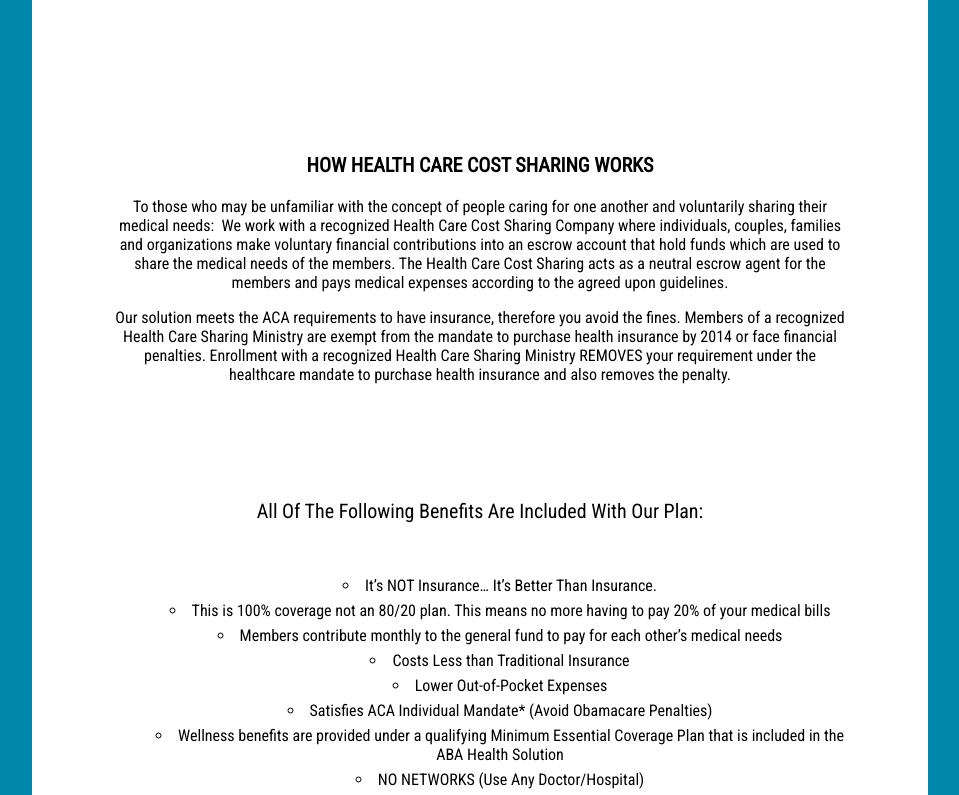
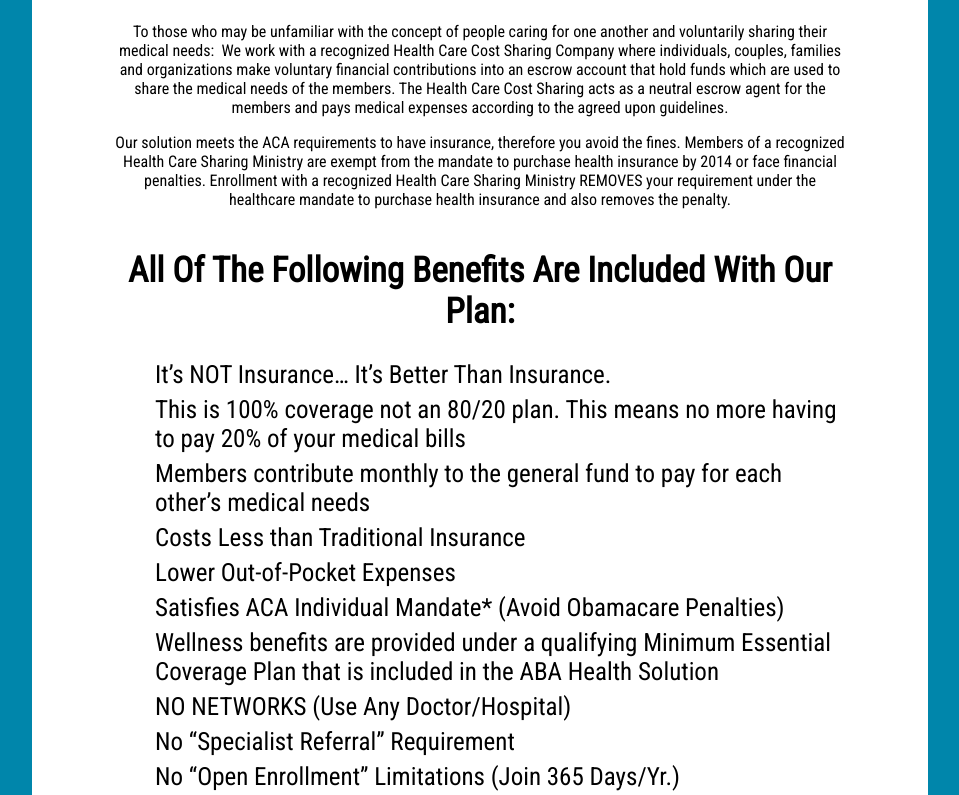
Before and after one commit to josiblair/Utah-Realtor-Health-Share, a React (Create React App) app: page /solution in a window 1280 px wide. Shown: the part 1002-1797 px from the top of the page, without its empty margins (160-1119 px from the left). Built offline with nearby package versions, Linux system fonts and the light colour scheme.

Commit message:
solutions page styling

```diff
--- a/src/components/Solution/Solution.css
+++ b/src/components/Solution/Solution.css
@@ -1,3 +1,5 @@
+@import url('https://fonts.googleapis.com/css?family=Roboto|Roboto+Condensed');
+
 .solution-welcome {
     width: 100vw;
     height: 75vh;
@@ -40,6 +42,11 @@
     padding-left: 80px;
     color: #FFF;
 }
+.solution-preheader2 {
+    font-size: 32px;
+    padding-left: 80px;
+    color: #FFF;
+}
 
 .solution-header {
     font-size: 88px;
@@ -48,7 +55,6 @@
 }
 
 .solution-body {
-    height: 150vh;
     width: 100%;
     background-color: #0086ab;
     display: flex;
@@ -64,11 +70,14 @@
     display: flex;
     flex-direction: column;
     justify-content: space-around;
+    margin-bottom: 40px;
+    margin-top: 40px;
 }
 
 .solution-info {
     padding-left: 80px;
     padding-right: 80px;
+    margin-top: 25px;
 }
 
 .body-header {
@@ -86,16 +95,26 @@
 }
 
 .list-header {
-    font-size: 20px;
+    font-size: 35px;
+    font-weight: bold;
 }
 
 .list {
-    margin-top: 50px;
-    list-style: circle inside;
+    font-family: 'Roboto Condensed', sans-serif;
+    text-align: left;
+    margin-top: 25px;
+    list-style: none;
 }
 
 .list-item {
+    font-size: 25px;
     padding: 3px;
+}
+
+.answer {
+    padding-left: 15px;
+    padding-bottom: 20px;
+    font-size: 16px;
 }
 
 .solution-contact {
```
